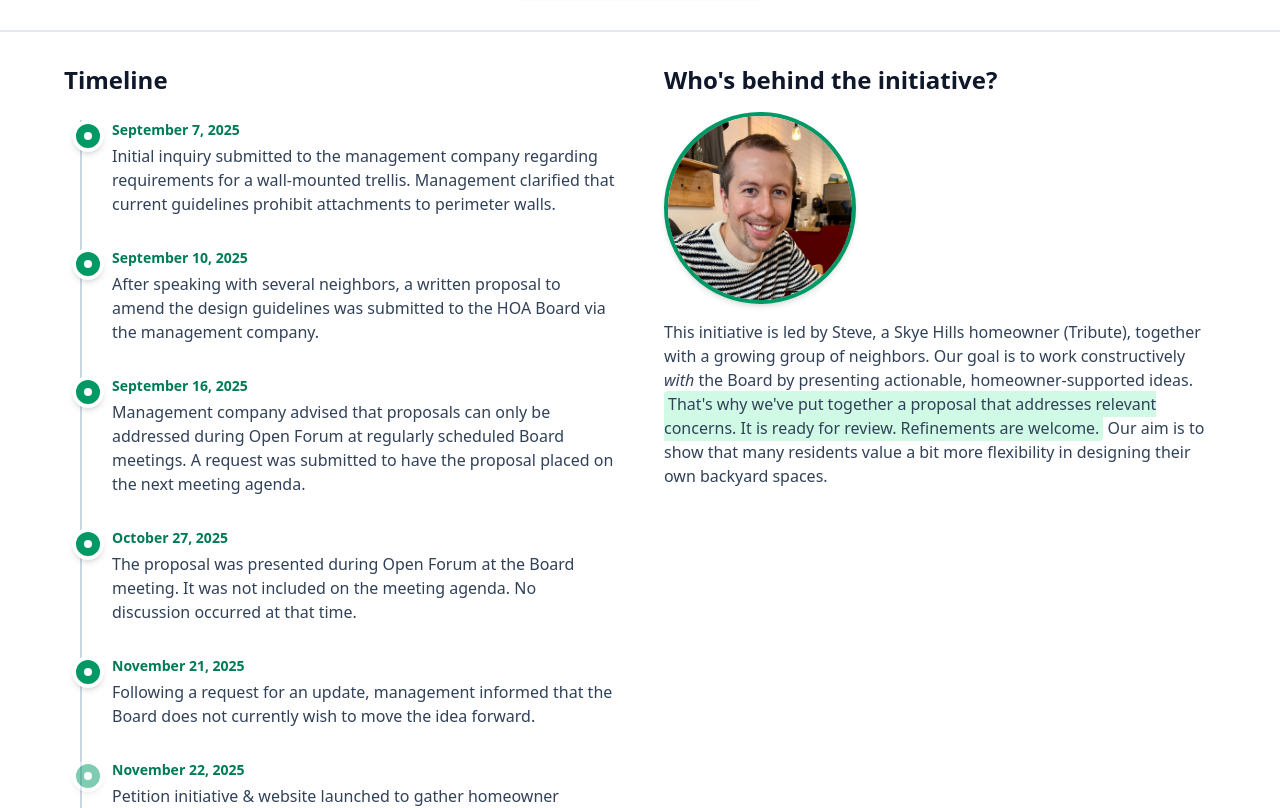
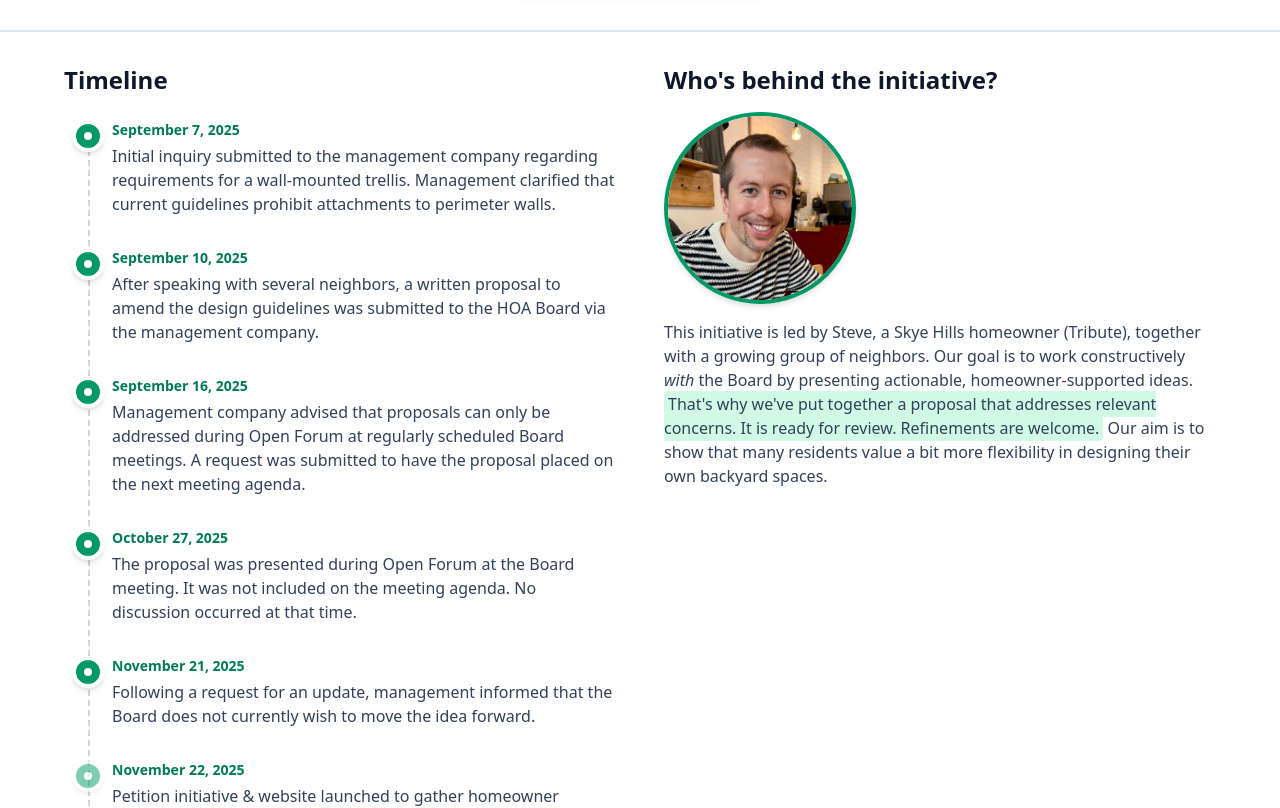
Before and after one commit to stevestrebl/skyehills, a SvelteKit app: page / in a window 1280 px wide. Shown: the part 1186-1994 px from the top of the page. Built offline with nearby package versions, Linux system fonts and the light colour scheme.

Commit message:
center the timeline line and dash it

```diff
--- a/src/routes/+page.svelte
+++ b/src/routes/+page.svelte
@@ -300,7 +300,7 @@
 
             <div class="relative pl-2">
               <!-- Timeline line -->
-              <div class="absolute left-4 top-0 bottom-0 w-0.5 bg-slate-300"></div>
+              <div class="absolute left-6 top-0 bottom-0 w-1" style="border-left: 2px dashed #cbd5e1; left: 24px; right: auto; top: 0; bottom: 0; width: 0;"></div>
 
               <div class="space-y-8">
                 <!-- Timeline item 1 -->
```
